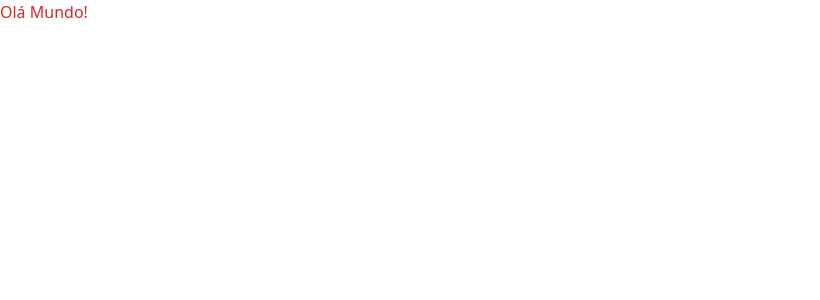
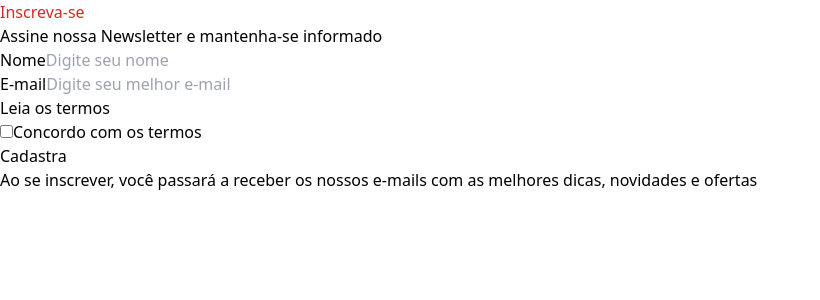
Before and after one commit to JoaoPauloDL/Form_Newsletter, a React (Vite) app: page / in a window 1280 px wide. Shown: the top 300 px of the page, without its empty margins (0-820 px from the left). Built offline with nearby package versions, Linux system fonts and the light colour scheme.

Commit message:
form scope

```diff
--- a/src/App.tsx
+++ b/src/App.tsx
@@ -1,14 +1,16 @@
+import Form from "./components/Form";
 
 function App() {
-
-
   return (
-   <div>
-    <h1 className="text-red-600">
-      Olá Mundo!
-    </h1>
-   </div>
-  )
+    <div>
+      <h1 className="text-red-600">Inscreva-se</h1>
+      <p>Assine nossa Newsletter e mantenha-se informado</p>
+      <div>
+        <Form/>
+      </div>
+      <p>Ao se inscrever, você passará a receber os nossos e-mails com as melhores dicas, novidades e ofertas</p>
+    </div>
+  );
 }
 
-export default App
+export default App;
--- /dev/null
+++ b/src/components/Form.tsx
@@ -0,0 +1,26 @@
+import React from "react";
+
+const Form = () => {
+  return (
+    <form>
+      <div>
+        <label>Nome</label>
+        <input type="text" placeholder="Digite seu nome" />
+      </div>
+      <div>
+        <label>E-mail</label>
+        <input type="email" placeholder="Digite seu melhor e-mail" />
+      </div>
+      <div>
+        <a href="#">Leia os termos</a>
+        <div>
+          <input type="checkbox" />
+          <label>Concordo com os termos</label>
+        </div>
+      </div>
+      <button>Cadastra</button>
+    </form>
+  );
+};
+
+export default Form;
```
